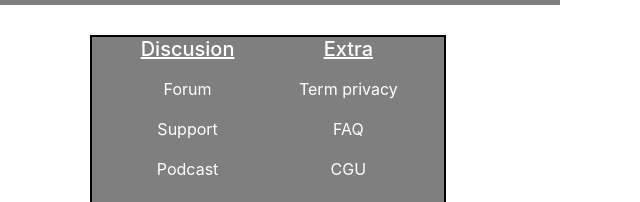
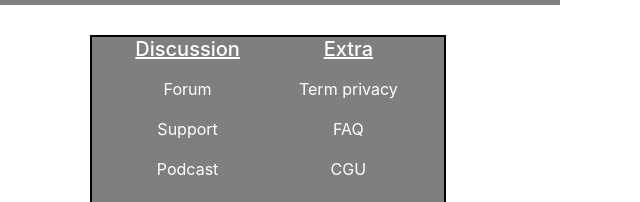
Before and after one commit to Francois62880/la-cuisine-du-monde, a plain HTML site: page index.html in a window 1280 px wide. Shown: the part 1356-1558 px from the top of the page, 517-1157 px from the left. Drawn offline with nearby package versions, Linux system fonts and the light colour scheme; a script that the page names is missing.

Commit message:
correction

```diff
--- a/index.html
+++ b/index.html
@@ -239,7 +239,7 @@
                             <div class="col-md-6 col-lg-6 reseau2">
                                 <!-- espace discussion -->
                                 <div class="r1">
-                                    <h5>Discusion</h5>
+                                    <h5>Discussion</h5>
                                 </div>
                                 <div class="r2">
                                     <ul class="nav flex-column">
```
